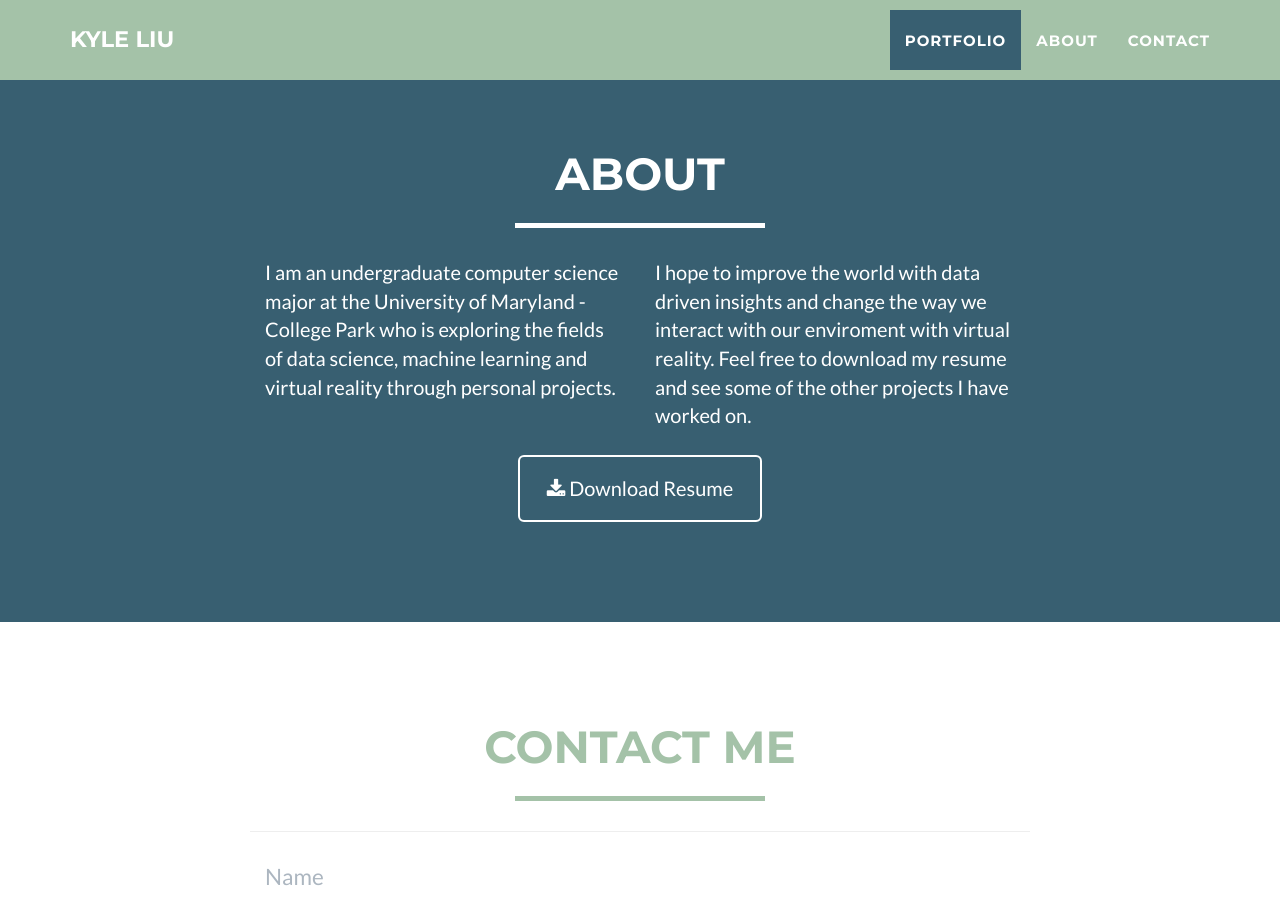
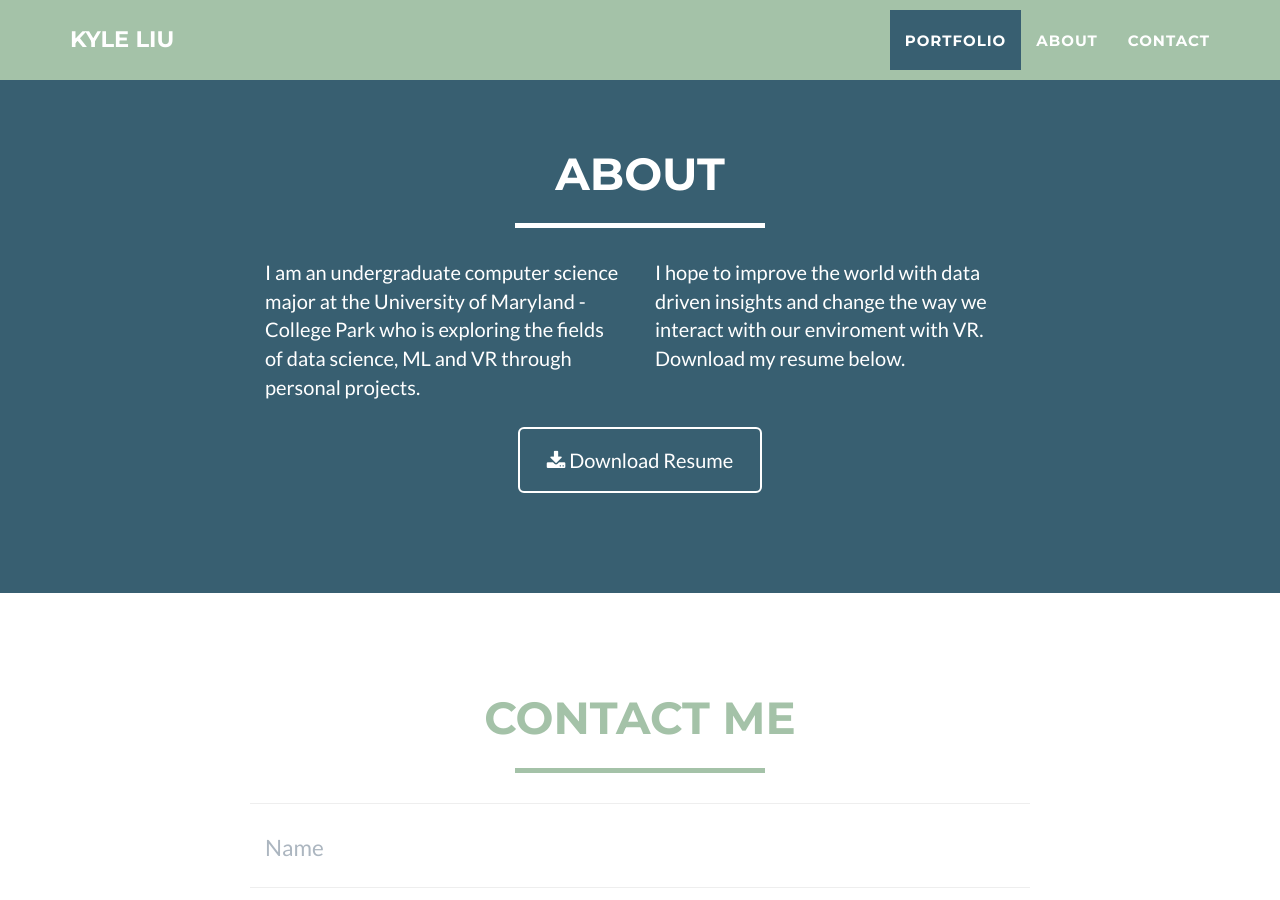
Before and after one commit to kylefirst/kylefirst.github.io, a Jekyll site: the page built from index.html, in a window 1280 px wide and 900 px high, scrolled down 1616 px. Built offline with Jekyll 4.4.1, drawn with Linux system fonts in a browser that asks for light colours.

Commit message:
updated description

```diff
--- a/_includes/about.html
+++ b/_includes/about.html
@@ -9,10 +9,10 @@
             </div>
             <div class="row">
                 <div class="col-lg-4 col-lg-offset-2">
-                    <p>I am an undergraduate computer science major at the University of Maryland - College Park who is exploring the fields of data science, machine learning and virtual reality through personal projects. </p>
+                    <p>I am an undergraduate computer science major at the University of Maryland - College Park who is exploring the fields of data science, ML and VR through personal projects. </p>
                 </div>
                 <div class="col-lg-4">
-                    <p>I hope to improve the world with data driven insights and change the way we interact with our enviroment with virtual reality. Feel free to download my resume and see some of the other projects I have worked on. </p>
+                    <p>I hope to improve the world with data driven insights and change the way we interact with our enviroment with VR. Download my resume below. </p>
                 </div>
                 <div class="col-lg-8 col-lg-offset-2 text-center">
                     <a href="#" class="btn btn-lg btn-outline">
```
